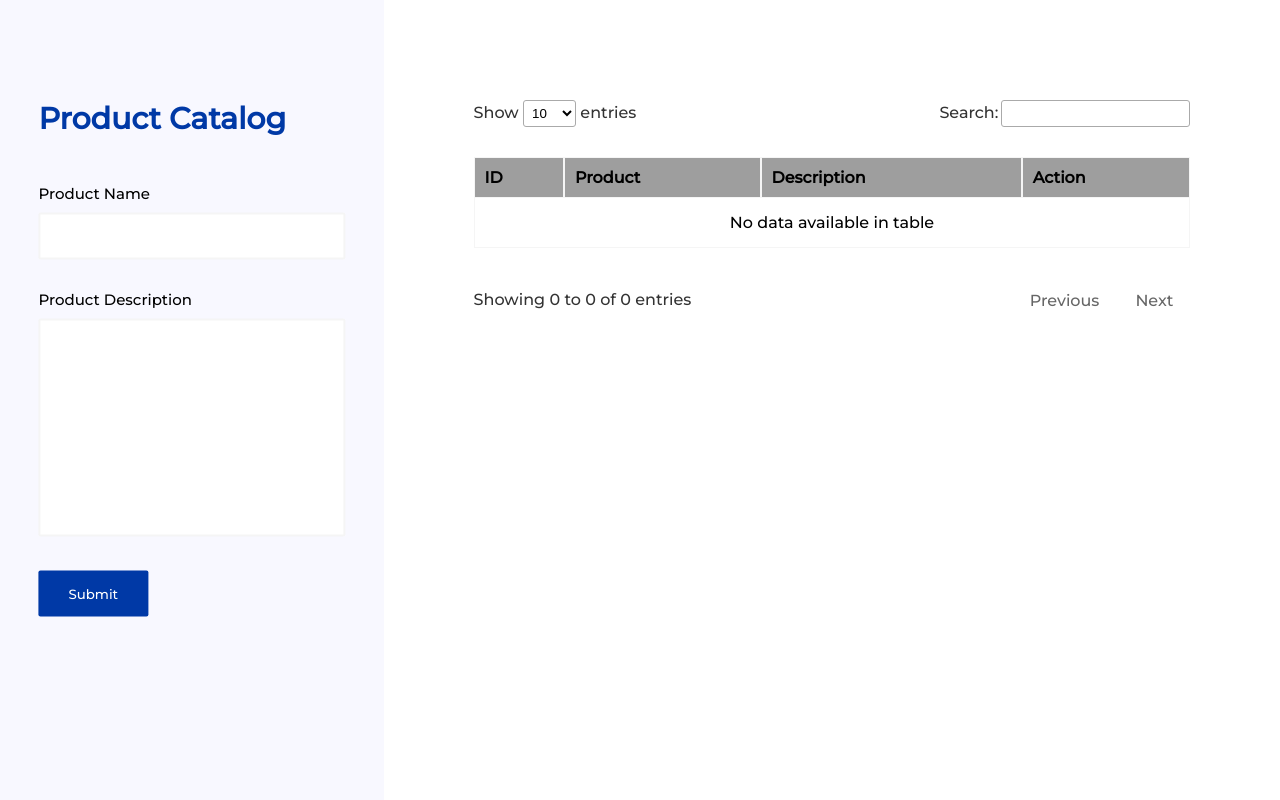
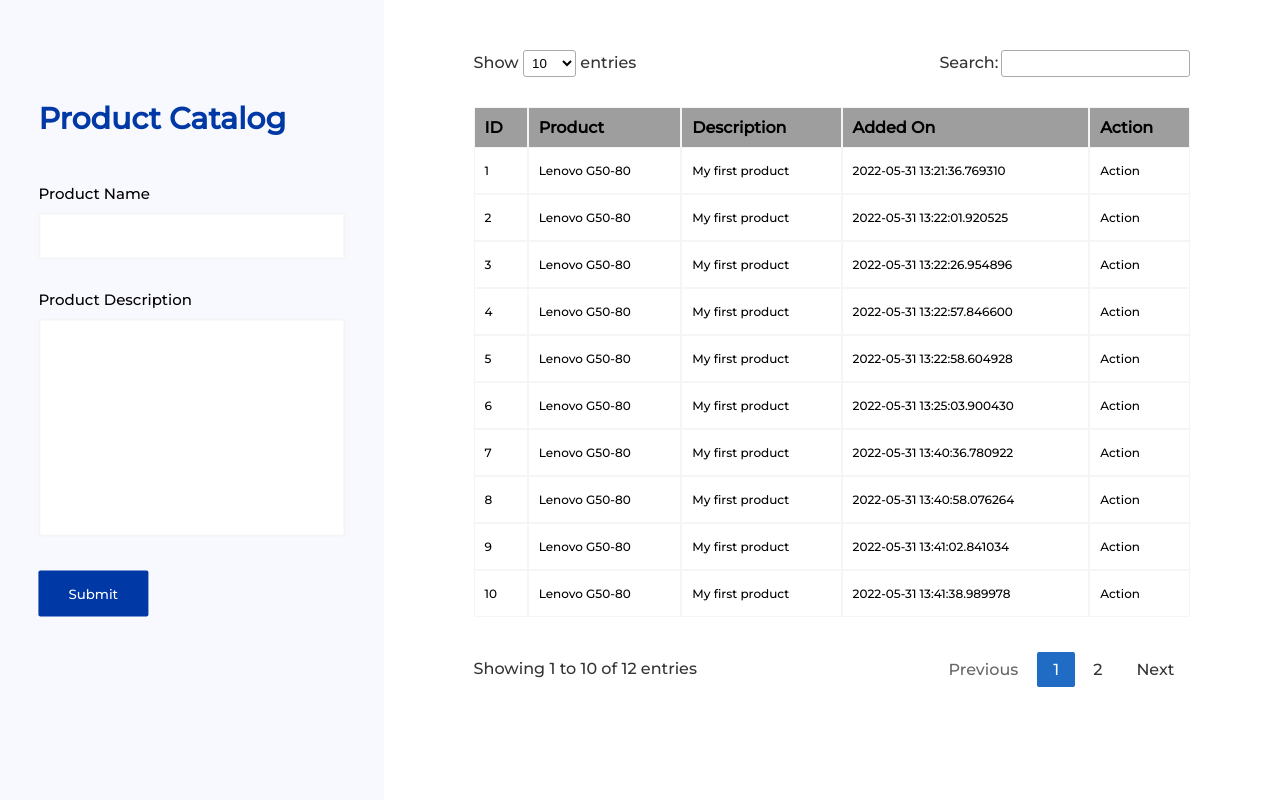
Before and after one commit to seejansunar/flask-crud-app, a Flask app: page /add_product in a window 1280 px wide. Run offline with Flask 2, Linux system fonts and the light colour scheme; data comes from the database, SQL or seed files in the repository; both versions use the stored data as it was after the commit; grey boxes are pictures that could not be loaded.

Commit message:
fetched data from the database

```diff
--- a/app.py
+++ b/app.py
@@ -27,11 +27,15 @@
     catalog = Catalog(product_name="Lenovo G50-80", product_description="My first product")
     db.session.add(catalog)
     db.session.commit()
-    return render_template('index.html', catalog=catalog)
+    allProducts = Catalog.query.all()
 
-@app.route('/products')
+    return render_template('index.html', data=allProducts)
+
+@app.route('/show')
 def products():
-    return "this is a product page."
+    allProducts = Catalog.query.all()
+    print(allProducts)
+    return "Hello, world!"
 
 if __name__ == '__main__':
     app.run(debug=True)
--- a/static/assets/style.css
+++ b/static/assets/style.css
@@ -88,5 +88,9 @@
 
 .inner-table-container{
     width: 80%;
-    margin: 100px auto;
+    margin: 50px auto;
 }
+
+.table-container td{
+    font-size: 12px !important;
+}
--- a/templates/index.html
+++ b/templates/index.html
@@ -3,7 +3,7 @@
   <head>
     <meta charset="utf-8">
     <meta name="viewport" content="width=device-width, initial-scale=1">
-    <title>Bootstrap demo</title>
+    <title>Product Catalog</title>
     <link rel="preconnect" href="https://fonts.googleapis.com">
     <link rel="preconnect" href="https://fonts.gstatic.com" crossorigin>
     <link href="https://fonts.googleapis.com/css2?family=Montserrat:wght@500&display=swap" rel="stylesheet">
@@ -35,12 +35,20 @@
 								<th>ID</th>
 								<th>Product</th>
 								<th>Description</th>
+								<th>Added On</th>
 								<th>Action</th>
 							</tr>
 						</thead>
 						<tbody>
-
-
+							{% for item in data %}
+								<tr>
+									<td>{{loop.index}}</td>
+									<td>{{item.product_name}}</td>
+									<td>{{item.product_description}}</td>
+									<td>{{item.added_on}}</td>
+									<td>Action</td>
+								</tr>
+							{% endfor %}
 						</tbody>
 					</table>
 				</div>
@@ -50,14 +58,11 @@
     </div>
 	<script src="https://code.jquery.com/jquery-3.5.1.js"></script>
 	<script src="../static/assets/jquery.dataTables.min.js"></script>
-    <script src="https://cdn.jsdelivr.net/npm/bootstrap@5.2.0-beta1/dist/js/bootstrap.bundle.min.js" integrity="sha384-pprn3073KE6tl6bjs2QrFaJGz5/SUsLqktiwsUTF55Jfv3qYSDhgCecCxMW52nD2" crossorigin="anonymous"></script>
+
 	<script>
 		$(document).ready(function () {
 			$('#processing').DataTable({
-				'columnDefs': [ {
-					'targets': [0], /* column index */
-					'orderable': false, /* true or false */
-				}]
+
 			});
 
 		});
```
Also changed, not shown: catalog.db.
